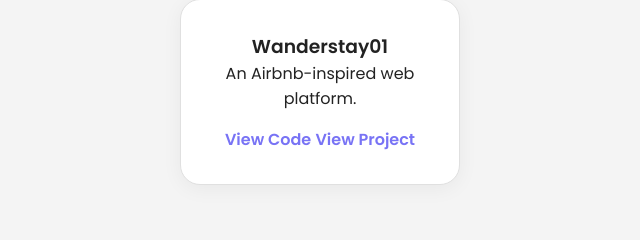
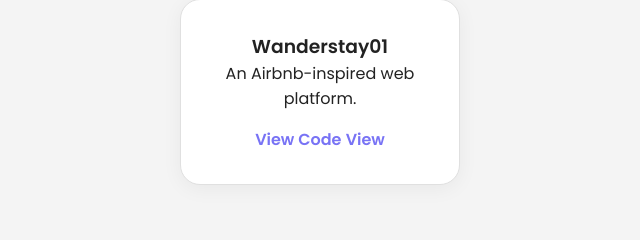
Before and after one commit to ayushy740/portfolio, a plain HTML site: page index.html in a window 1280 px wide. Shown: the part 1035-1275 px from the top of the page, 320-960 px from the left. Drawn offline with nearby package versions, Linux system fonts and the light colour scheme.

Commit message:
project link has been updated

```diff
--- a/index.html
+++ b/index.html
@@ -36,7 +36,7 @@
         <h3>Wanderstay01</h3>
         <p> An Airbnb-inspired web platform.</p>
         <a href="https://github.com/ayushy740/WanderStay01" target="_blank">View Code</a>
-        <a href="https://wanderstay01-1.onrender.com/listings" target="_blank">View Project</a>
+        <a href="https://wanderstay01-1.onrender.com/listings" target="_blank">View</a>
       </div>
 
   </section>
```
